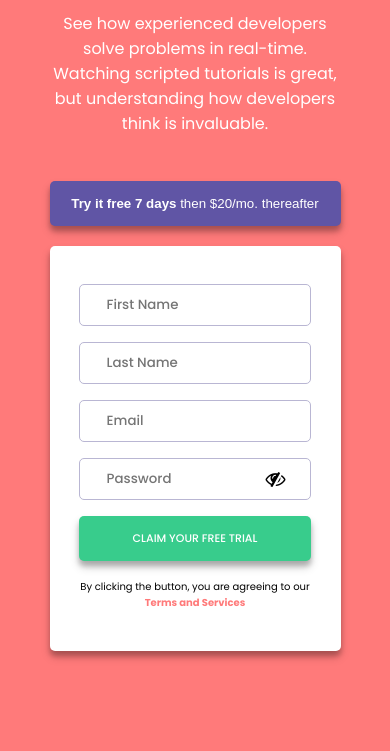
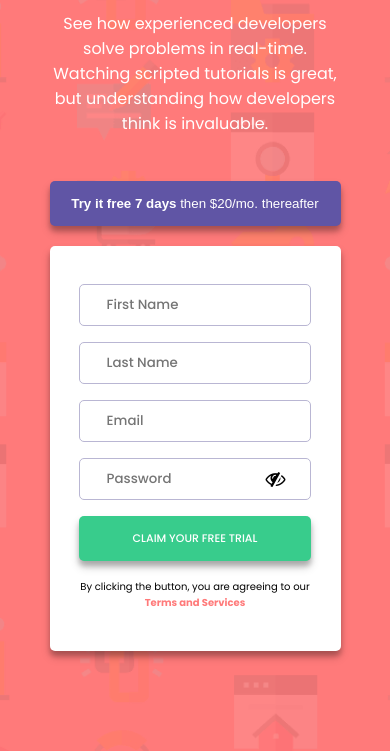
Before and after one commit to ndibeafamefuna/sign-up-form, a plain HTML site: page index.html in a window 390 px wide. Shown: the part 214-965 px from the top of the page. Drawn offline with Linux system fonts and the light colour scheme; the site is published under a folder, as on GitHub Pages, so addresses that start at the root find nothing.

Commit message:
github push

```diff
--- a/assets/stylesheet/style.css
+++ b/assets/stylesheet/style.css
@@ -12,7 +12,7 @@ body{
 /* css for the background */
 .main{
     background-color: hsl(0, 100%, 74%) ;
-    background-image: url(assets/image/bg-intro-desktop.png);
+    background-image: url(../image/bg-intro-desktop.png);
     background-repeat: no-repeat;
     background-position: center;
     background-size: cover;
@@ -223,7 +223,7 @@ body{
 /* css for mobile responsiveness */
 @media screen and (max-width:800px) {
     .main{
-        background-image: url(/assets/image/bg-intro-mobile.png);
+        background-image: url(../image/bg-intro-mobile.png);
     }
 
     .main-box{
```
